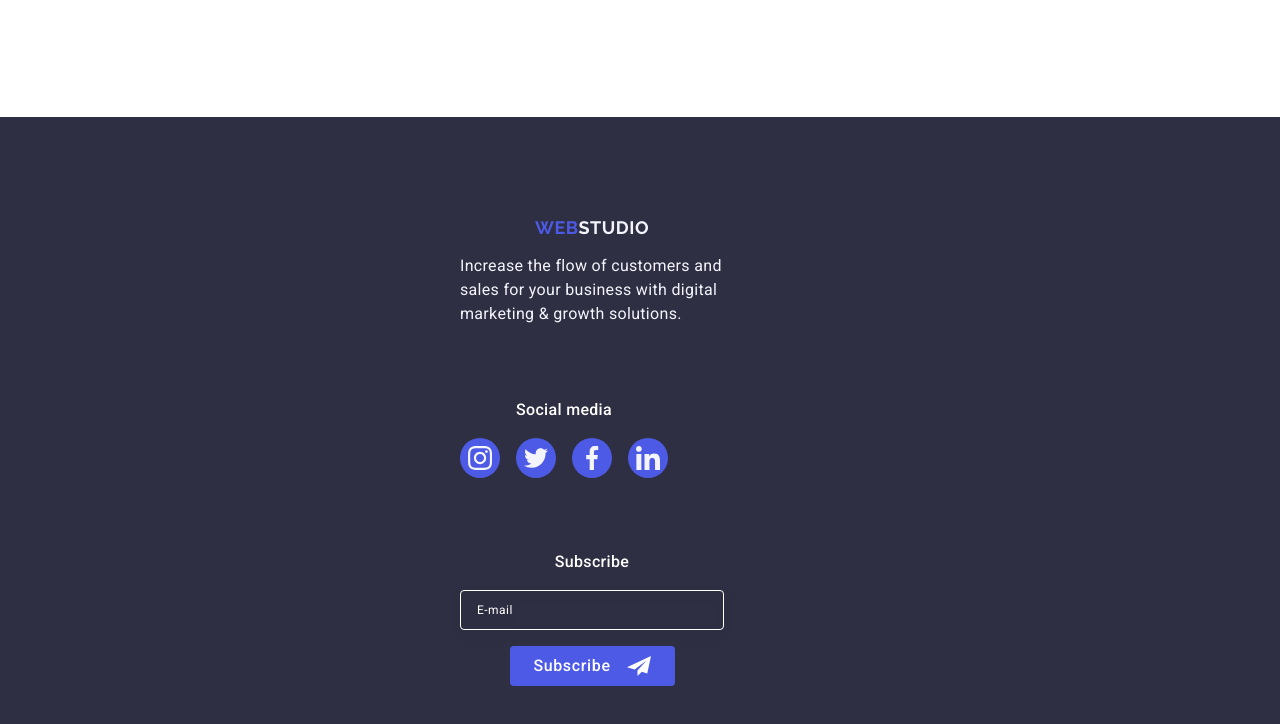
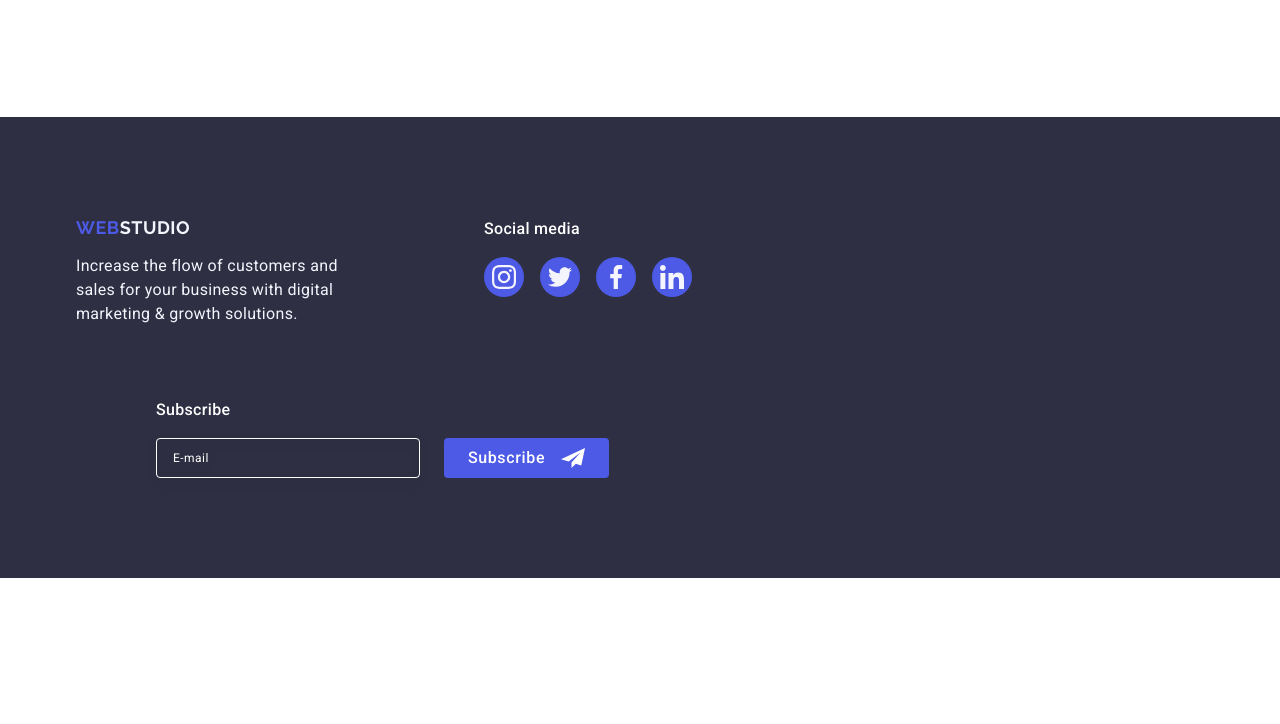
Before and after one commit to talamus1972/goit-markup-hw-06, a plain HTML site: page index.html in a window 1280 px wide. Shown: the part 3082-3806 px from the top of the page. After the commit the page ends 3660 px from the top, so only its background shows below. Drawn offline with nearby package versions, Linux system fonts and the light colour scheme.

Commit message:
footer-tablet

```diff
--- a/css/layout/footer.css
+++ b/css/layout/footer.css
@@ -2,7 +2,9 @@
     background-color: #2E2F42;
     color: #F4F4FD;
     letter-spacing: 0.02em;
-    padding: 96px 0;
+    padding-top: 96px;
+    padding-bottom: 96px;
+
 }
 
 .container-footer {
@@ -10,8 +12,6 @@
     flex-direction: column;
     row-gap: 72px;
 }
-
-.fofo {}
 
 .webstudio-down {
     font-family: "Raleway", sans-serif;
@@ -111,8 +111,9 @@
 }
 
 .footer-form {
-
-    gap: 24px;
+    display: flex;
+    flex-direction: column;
+    row-gap: 24px;
 }
 
 .footer-input {
@@ -134,7 +135,7 @@ input::placeholder {
 }
 
 .button-footer {
-    min-width: 165px;
+    width: 165px;
     height: 40px;
     display: flex;
     justify-content: center;
@@ -151,7 +152,7 @@ input::placeholder {
     border-radius: 4px;
 
     margin: 0 auto;
-    margin-top: 16px;
+
 }
 
 .icon-button {
@@ -159,20 +160,39 @@ input::placeholder {
 }
 
 @media screen and (min-width: 768px) {
+    .page-footer {
+        padding-left: 92px;
+    }
+
     .container-footer {
+        flex-direction: row;
         flex-wrap: wrap;
-        max-width: 550px;
         column-gap: 24px;
         row-gap: 72px;
     }
 
-    .fofo {
-        margin-right: 0;
+    .webstudio-down {
+        text-align: left;
     }
 
-    .label-div {
-        margin-left: 0;
+    .social-p {
+        text-align: left;
     }
+
+    .footer-subscribe {
+        text-align: left;
+    }
+
+    .footer-form {
+        display: flex;
+        flex-direction: row;
+        column-gap: 24px;
+    }
+
+    .footer-input {
+        width: 264px;
+    }
+
 
 }
 
```
